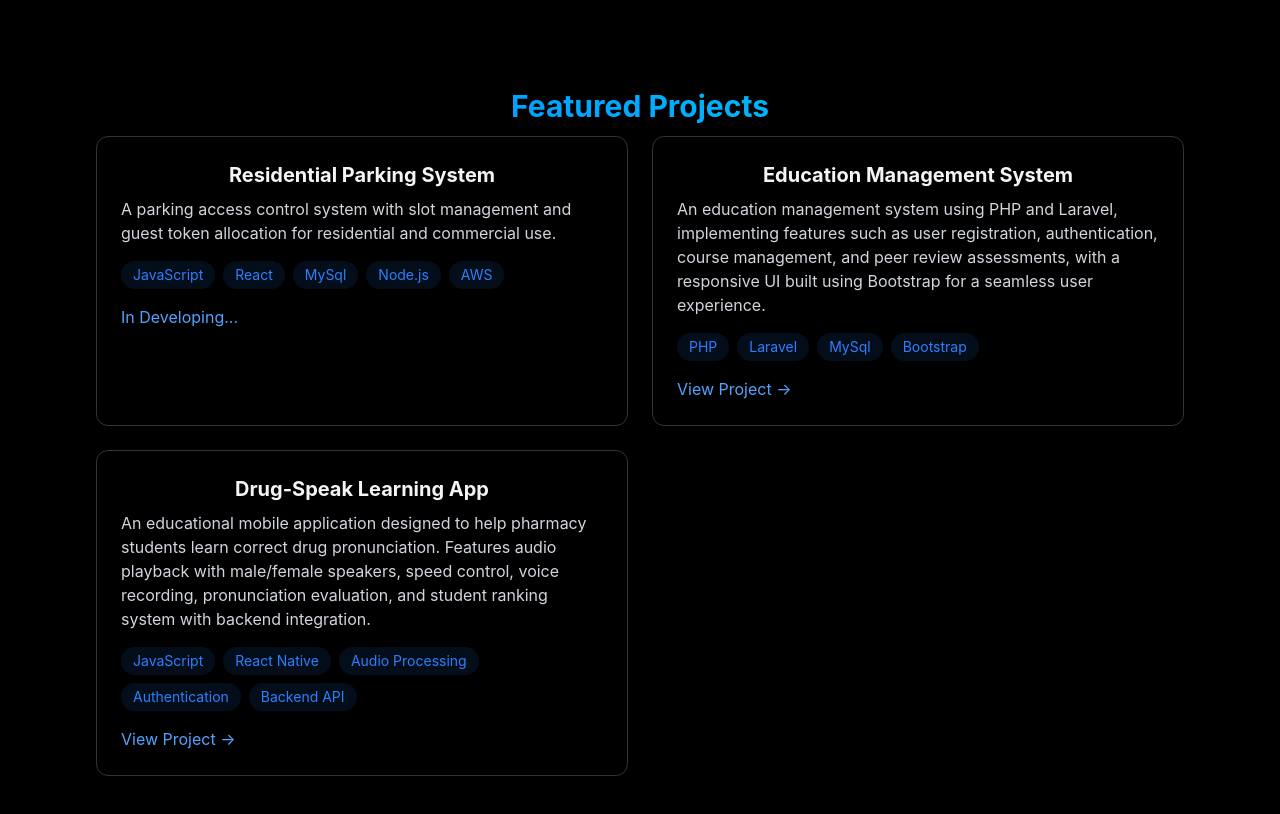
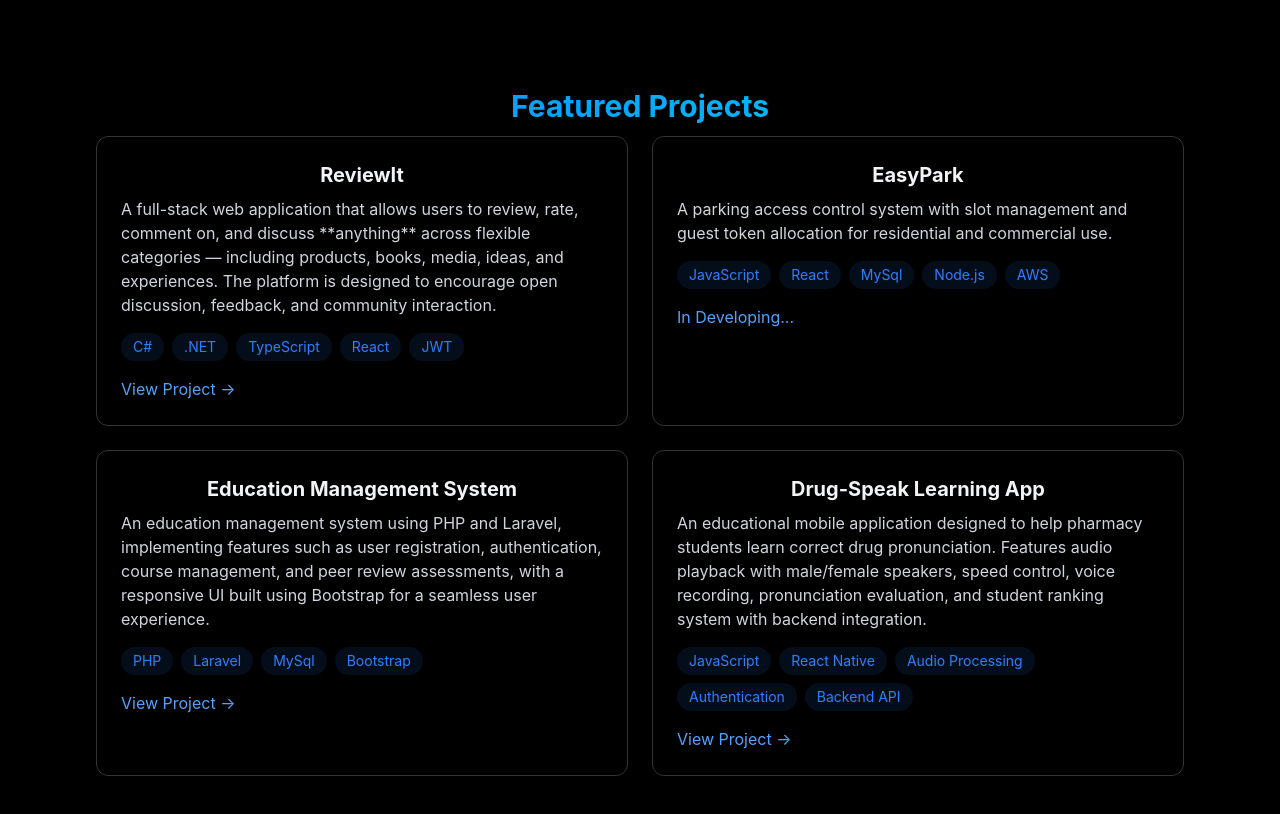
Before and after one commit to Chao-777/Chao-Portfolio, a React (Vite) app: page / in a window 1280 px wide. Shown: the part 1940-2754 px from the top of the page. Built offline with nearby package versions, Linux system fonts and the light colour scheme.

Commit message:
Added a new project section to my porfolio

```diff
--- a/src/components/sections/Projects.jsx
+++ b/src/components/sections/Projects.jsx
@@ -10,10 +10,37 @@
                   Featured Projects
                </h2>
                <div className="grid grid-cols-1 md:grid-cols-2 gap-6">
+               <div className="rounded-xl p-6 border border-white/20 hover:-translate-y-1
+                  hover:border-blue-500/30 hover:shadow-[0_2px_8px_rgba(59,130,246,0.1)] transition-all">
+                     <h3 className="text-xl font-bold mb-2">
+                        ReviewIt
+                     </h3>
+                     <p className="text-gray-300 mb-4 text-left">
+                     A full-stack web application that allows users to review, rate, comment on, and discuss **anything** across flexible categories — including products, books, media, ideas, and experiences. The platform is designed to encourage open discussion, feedback, and community interaction.
+                     </p>
+                     <div className="flex flex-wrap text-left gap-2 mb-4">
+                        {["C#", ".NET", "TypeScript", "React","JWT"].map((tech,key) => (
+                           <span
+                              key={key}
+                              className="bg-blue-500/10 text-blue-500 px-3 py-1 rounded-full text-sm
+                              hover:bg-blue-500/20 hover:shadow-[0_2px_8px_rgba(59,130,246,0.2)] transition"
+                           >
+                              {tech}
+                           </span>
+                        ))}
+                     </div>
+
+                     <div className="justify-between items-center text-left mt-4">
+                        <a href="https://github.com/Chao-777/ReviewIt" className="text-blue-400 hover:text-blue-200 transition-colors my-4">
+                        View Project →
+                        </a>
+                     </div>
+                  </div>
+
                   <div className="rounded-xl p-6 border border-white/20 hover:-translate-y-1
                   hover:border-blue-500/30 hover:shadow-[0_2px_8px_rgba(59,130,246,0.1)] transition-all">
                      <h3 className="text-xl font-bold mb-2">
-                        Residential Parking System
+                        EasyPark
                      </h3>
                      <p className="text-gray-300 mb-4 text-left">
                      A parking access control system with slot management
```
